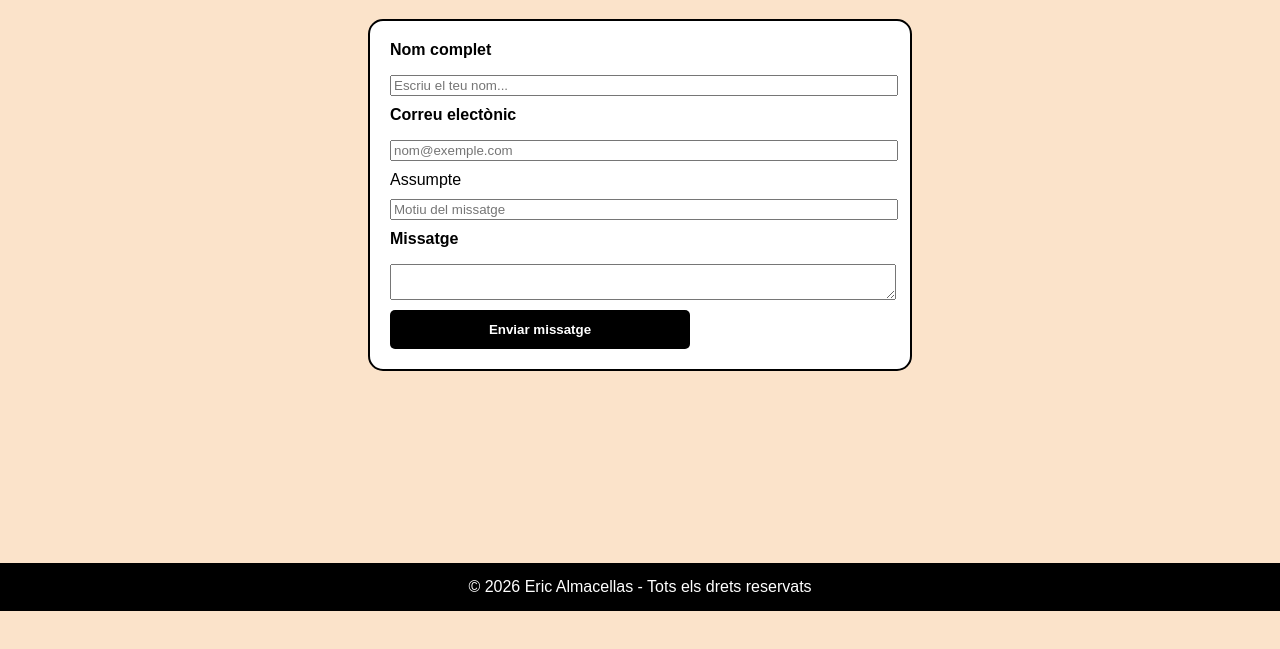
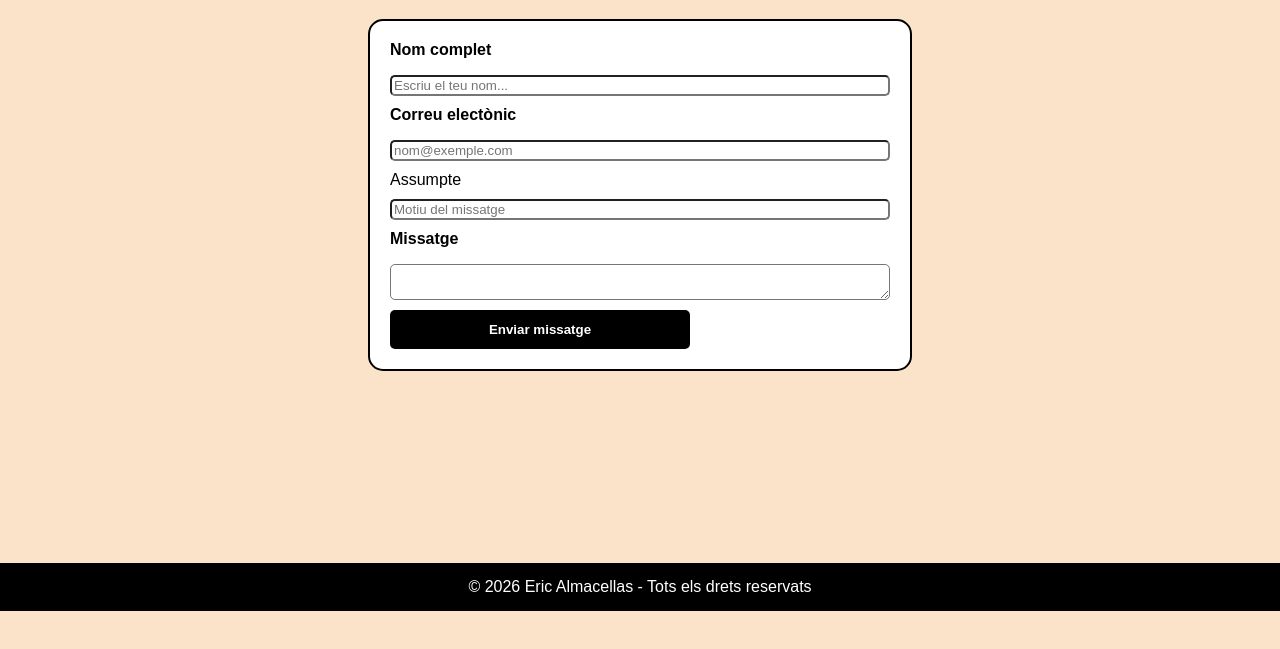
Before and after one commit to ericalmacellas46-max/El-meu-portafoli, a plain HTML site: page pages/Formulario.html in a window 1280 px wide. Shown: the part 137-786 px from the top of the page. Drawn offline with Linux system fonts and the light colour scheme.

Commit message:
Update style.css

```diff
--- a/css/style.css
+++ b/css/style.css
@@ -180,6 +180,12 @@ form{
   margin: 40px auto;
 }
 
+form input,
+form textarea {
+  box-sizing: border-box;
+  border-radius: 5px;
+}
+
 input{
     width: 500px;
 }
```
